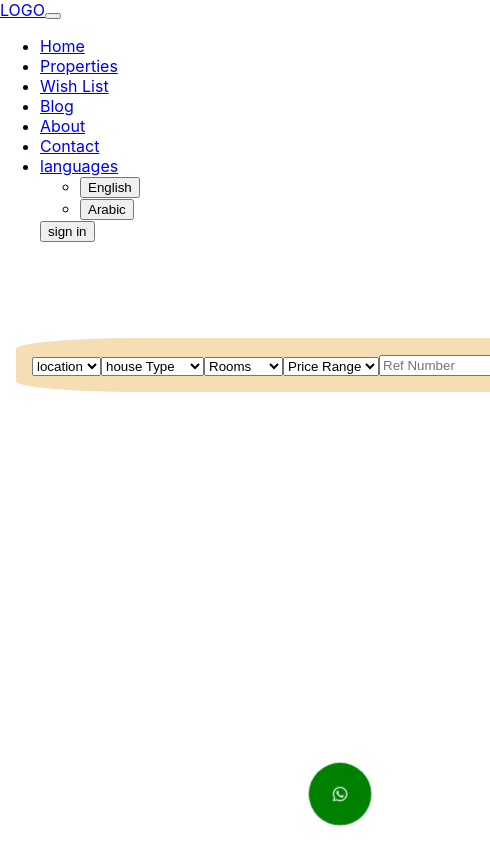
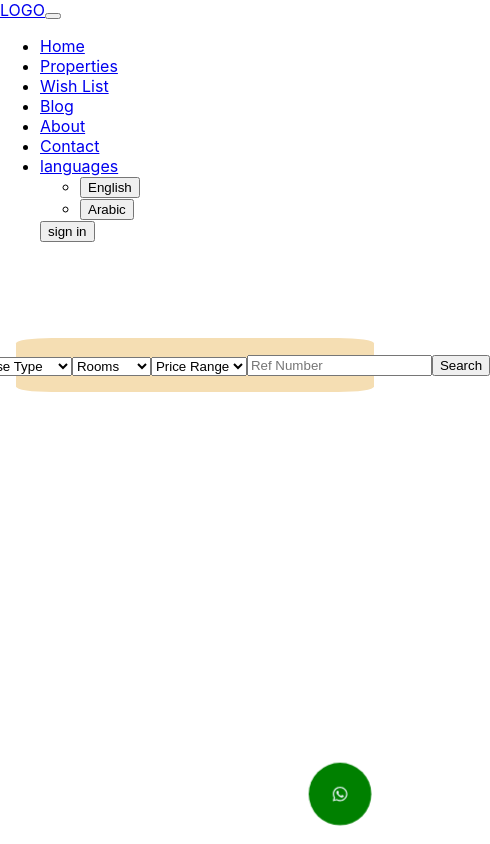
Before and after one commit to Alzubair98/ozyapi, a React (Create React App) app: page /search in a window 390 px wide. Shown: the whole page, 490 px wide, since content can reach past the window. Built offline with nearby package versions, Linux system fonts and the light colour scheme; the HTML template or start-up script is replaced by a standard one.

Commit message:
change postion setting

```diff
--- a/src/component/home-page/intro.css
+++ b/src/component/home-page/intro.css
@@ -116,7 +116,10 @@
     }
 
     /* card */
-
+    .D-card{
+        margin-left: 0;
+        margin-top: 7rem;
+    }
     .card{
         flex-direction: column !important;
         width: auto;
@@ -131,4 +134,16 @@
     .C-C-image{
         width: 100%;
     }
+
+    /* search-bar */
+    .full-card{
+        flex-direction: column;
+    }
+
+    .search-bar{
+        border-radius: 10%;
+
+
+        position: relative;
+    }
 }
```
